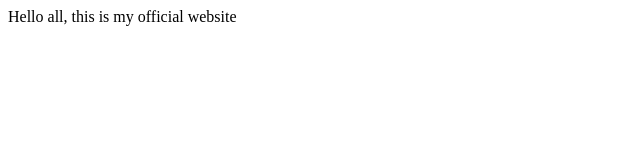
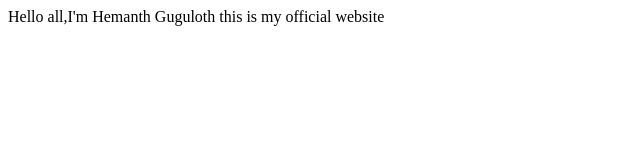
Before and after one commit to hemanthguguloth/MyPortfolioCodeWithHemanth, a plain HTML site: page index.html in a window 1280 px wide. Shown: the whole page, without its empty margins (0-640 px from the left). Drawn offline with Linux system fonts and the light colour scheme.

Commit message:
changed website

```diff
--- a/index.html
+++ b/index.html
@@ -4,6 +4,7 @@
         <title> Hemanth's Webpage</title>
     </head>
     <body>
-        Hello all, this is my official website
+        Hello all,I'm Hemanth Guguloth
+        this is my official website
     </body>
 </html>
```
